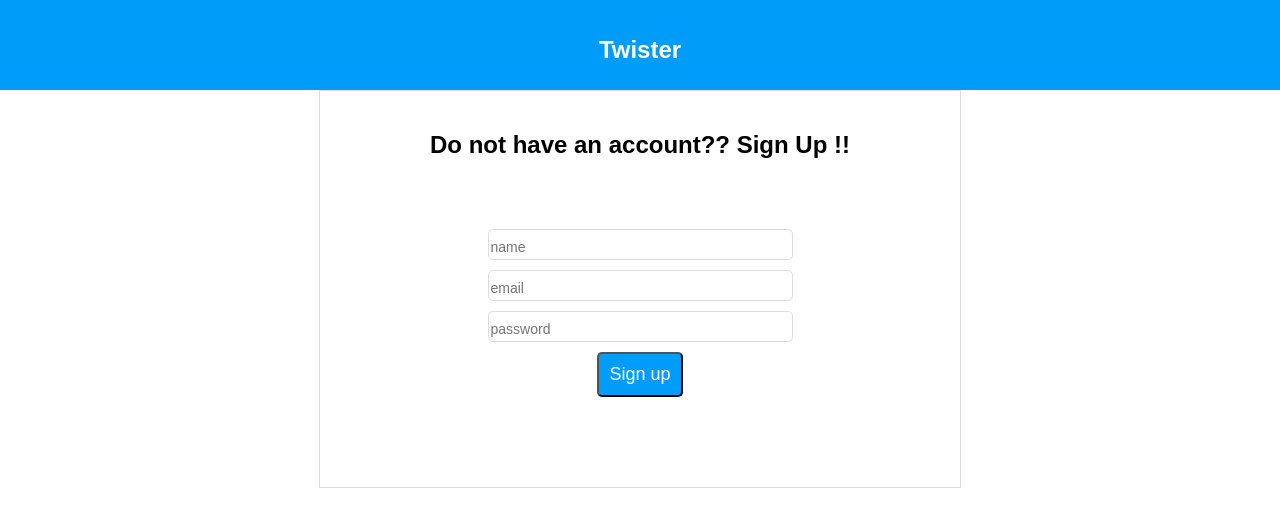
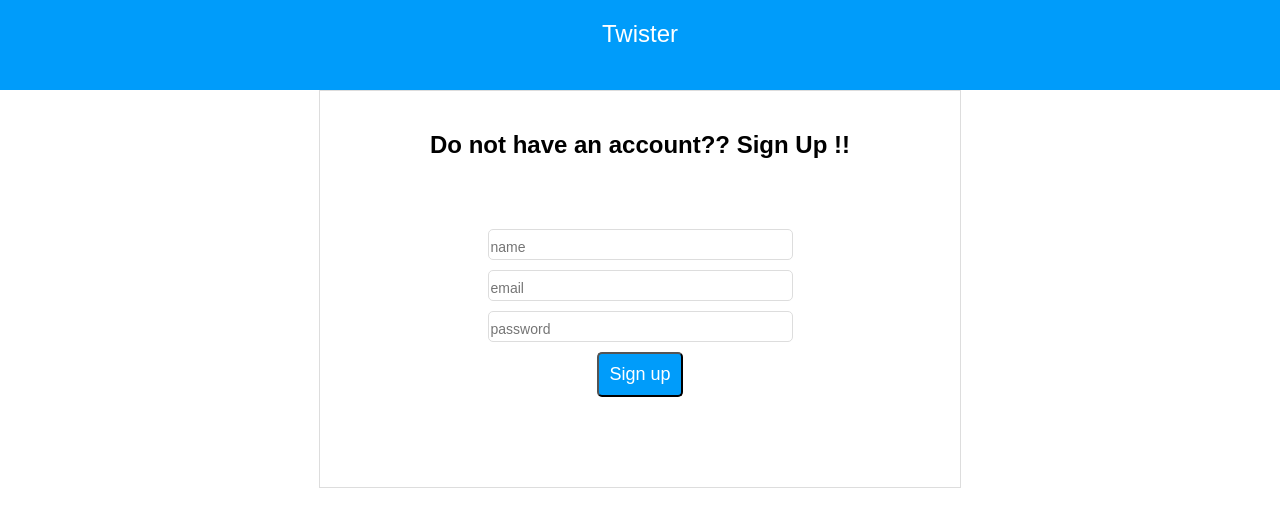
Before and after one commit to awesome-graphql-space/react-graphql, a React (Create React App) app: page / in a window 1280 px wide. Shown: the top 526 px of the page. Built offline with nearby package versions, Linux system fonts and the light colour scheme.

Commit message:
add twister

```diff
--- a/src/App.js
+++ b/src/App.js
@@ -3,22 +3,14 @@ import logo from './logo.svg';
 import './App.css';
 import SignupForm from './components/SignupForm'
 import styled from 'styled-components';
-
-const Header = styled.div`
-  background-color: #009CFA;
-  height: 50px;
-  padding: 20px;
-  color: white;
-`;
+import Header from './components/Header'
 
 
 class App extends Component {
   render() {
     return (
       <div className="App">
-        <Header>
-          <h1 className="App-title">Twister</h1>
-        </Header>
+        <Header/>
         <SignupForm />
       </div>
     );
--- /dev/null
+++ b/src/components/Header.js
@@ -0,0 +1,14 @@
+import styled from 'styled-components';
+import React, { Component } from 'react';
+
+const HeaderStyle = styled.div`
+  background-color: #009CFA;
+  height: 50px;
+  padding: 20px;
+  color: white;
+  font-size: 24px;
+`;
+
+const Header = () => <HeaderStyle>Twister</HeaderStyle>
+
+export default Header
--- a/src/components/LoginForm.js
+++ b/src/components/LoginForm.js
@@ -1,5 +1,6 @@
 import React, { Component } from 'react';
 import styled from 'styled-components';
+import Header from './Header'
 
 const Form = styled.form`
   margin: 0 auto;
@@ -52,6 +53,8 @@ class LoginForm extends Component {
 
   render() {
     return (
+      <div>
+        <Header/>
         <Form onSubmit={this.signUp}>
           <Title>
             Already have an account???
@@ -60,6 +63,7 @@ class LoginForm extends Component {
           <Input placeholder="passowrd" type="password" name="password" />
           <Button>Log In</Button>
         </Form>
+      </div>
     );
   }
 }
```
Lines whose indentation alone changed are shown as unchanged.
